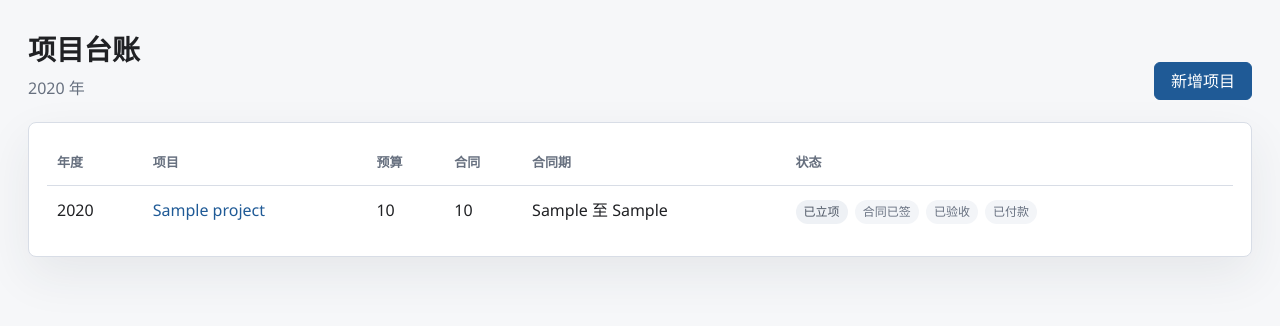
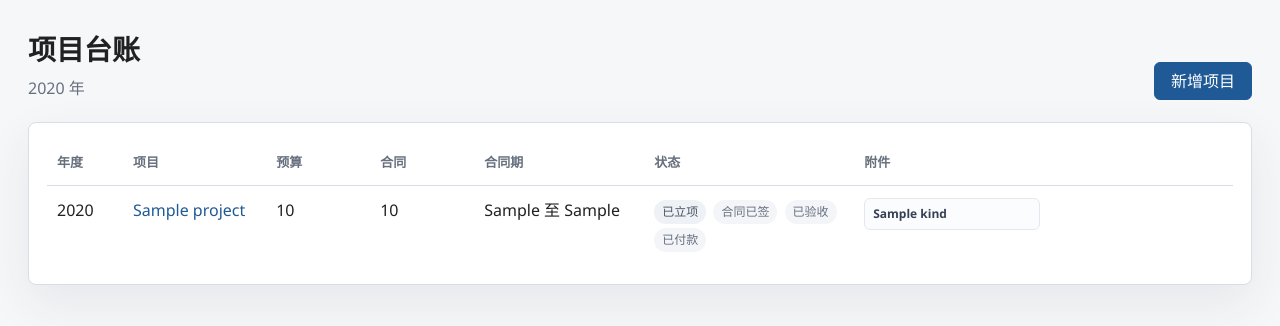
Before and after one commit to tianqijiao/projman, a FastAPI app: template app/templates/projects.html in a window 1280 px wide. Shown: the part 64-390 px from the top of the page. Run offline with FastAPI, Linux system fonts and the light colour scheme; the template is opened without the code that fills it: most values are stand-ins (such as "Sample title", 1, 10 or a date in 2020).

Commit message:
Show attachments on project list

```diff
--- a/app/main.py
+++ b/app/main.py
@@ -157,6 +157,7 @@ def create_app(
             {
                 "overviews": overviews,
                 "year": year,
+                "attachment_kinds": list(AttachmentKind),
             },
         )
 
--- a/app/static/styles.css
+++ b/app/static/styles.css
@@ -118,6 +118,16 @@ th, td {
 }
 th { color: var(--muted); font-size: 13px; font-weight: 600; }
 tr:last-child td { border-bottom: 0; }
+.projects-table th:nth-child(1),
+.projects-table td:nth-child(1) { width: 76px; }
+.projects-table th:nth-child(3),
+.projects-table td:nth-child(3),
+.projects-table th:nth-child(4),
+.projects-table td:nth-child(4) { width: 104px; }
+.projects-table th:nth-child(5),
+.projects-table td:nth-child(5) { width: 170px; }
+.projects-table th:nth-child(6),
+.projects-table td:nth-child(6) { width: 210px; }
 
 .pill {
   display: inline-flex;
@@ -166,6 +176,56 @@ tr:last-child td { border-bottom: 0; }
   border-bottom: 1px solid var(--line);
 }
 .attachment-list time { color: var(--muted); font-size: 13px; }
+.attachment-summary {
+  display: grid;
+  grid-template-columns: repeat(2, minmax(150px, 1fr));
+  gap: 8px;
+  min-width: 330px;
+}
+.attachment-type {
+  border: 1px solid #e3e8ef;
+  border-radius: 6px;
+  background: #fbfcfd;
+  overflow: hidden;
+}
+.attachment-type summary {
+  display: flex;
+  align-items: center;
+  justify-content: space-between;
+  gap: 8px;
+  min-height: 30px;
+  padding: 5px 8px;
+  cursor: pointer;
+  color: #344054;
+  font-size: 12px;
+  font-weight: 600;
+}
+.attachment-type summary span {
+  min-width: 20px;
+  height: 20px;
+  display: inline-flex;
+  align-items: center;
+  justify-content: center;
+  border-radius: 999px;
+  background: #e8f4ee;
+  color: var(--green);
+}
+.attachment-type ul {
+  list-style: none;
+  margin: 0;
+  padding: 0 8px 8px;
+}
+.attachment-type li {
+  padding: 4px 0;
+  font-size: 12px;
+  overflow-wrap: anywhere;
+}
+.attachment-type p {
+  margin: 0;
+  padding: 0 8px 8px;
+  color: #98a2b3;
+  font-size: 12px;
+}
 .missing {
   margin-top: 16px;
   padding: 12px;
--- a/app/templates/projects.html
+++ b/app/templates/projects.html
@@ -9,8 +9,8 @@
   <a class="button" href="/projects/new">新增项目</a>
 </section>
 <section class="panel">
-  <table>
-    <thead><tr><th>年度</th><th>项目</th><th>预算</th><th>合同</th><th>合同期</th><th>状态</th></tr></thead>
+  <table class="projects-table">
+    <thead><tr><th>年度</th><th>项目</th><th>预算</th><th>合同</th><th>合同期</th><th>状态</th><th>附件</th></tr></thead>
     <tbody>
       {% for item in overviews %}
       <tr>
@@ -20,6 +20,25 @@
         <td>{{ item.project.contract_amount or "-" }}</td>
         <td>{% if item.project.contract_start and item.project.contract_end %}{{ item.project.contract_start }} 至 {{ item.project.contract_end }}{% else %}-{% endif %}</td>
         <td>{% include "_status.html" %}</td>
+        <td>
+          <div class="attachment-summary">
+            {% for kind in attachment_kinds %}
+            {% set files = item.attachments | selectattr("kind", "equalto", kind) | list %}
+            <details class="attachment-type" {% if files %}open{% endif %}>
+              <summary>{{ kind.label }}{% if files %}<span>{{ files | length }}</span>{% endif %}</summary>
+              {% if files %}
+              <ul>
+                {% for attachment in files %}
+                <li><a href="/attachments/{{ attachment.id }}">{{ attachment.original_filename }}</a></li>
+                {% endfor %}
+              </ul>
+              {% else %}
+              <p>暂无</p>
+              {% endif %}
+            </details>
+            {% endfor %}
+          </div>
+        </td>
       </tr>
       {% endfor %}
     </tbody>
```
Also changed, not shown: tests/test_web.py (+31 -0 lines).
